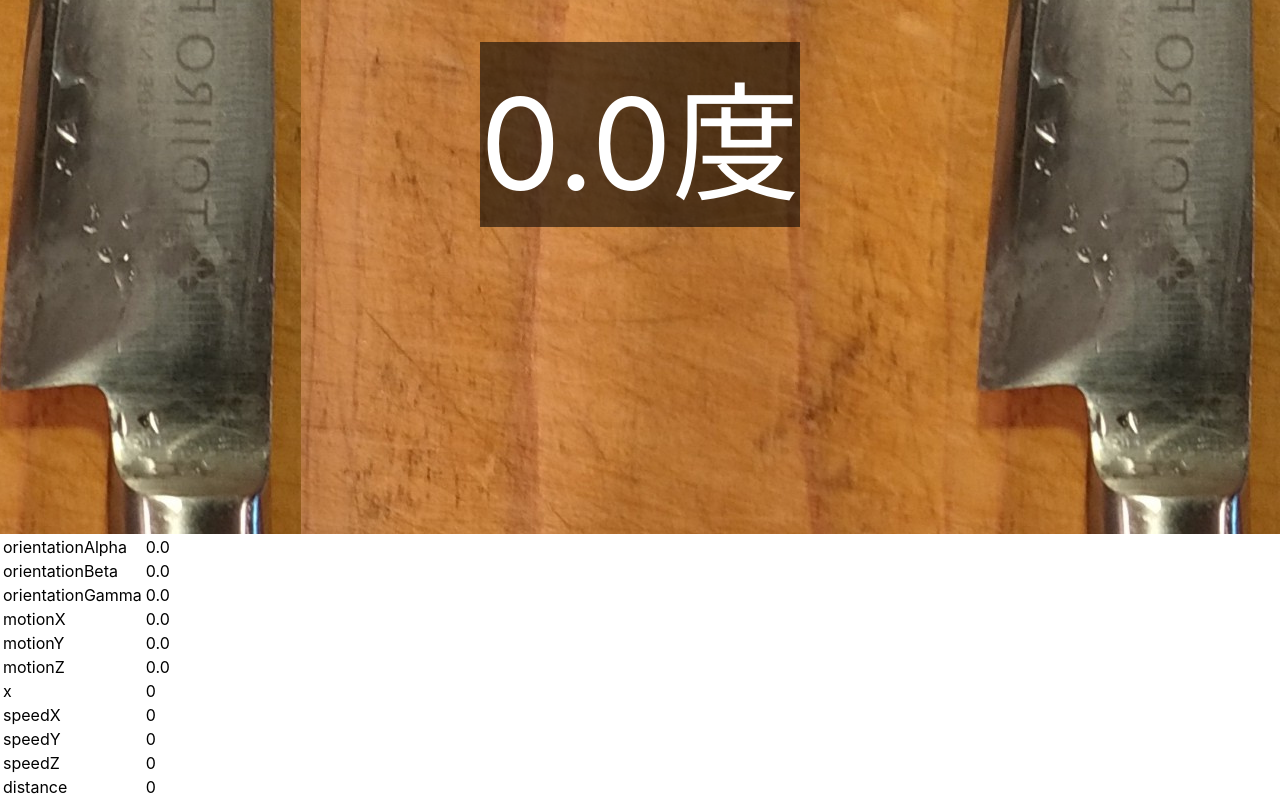
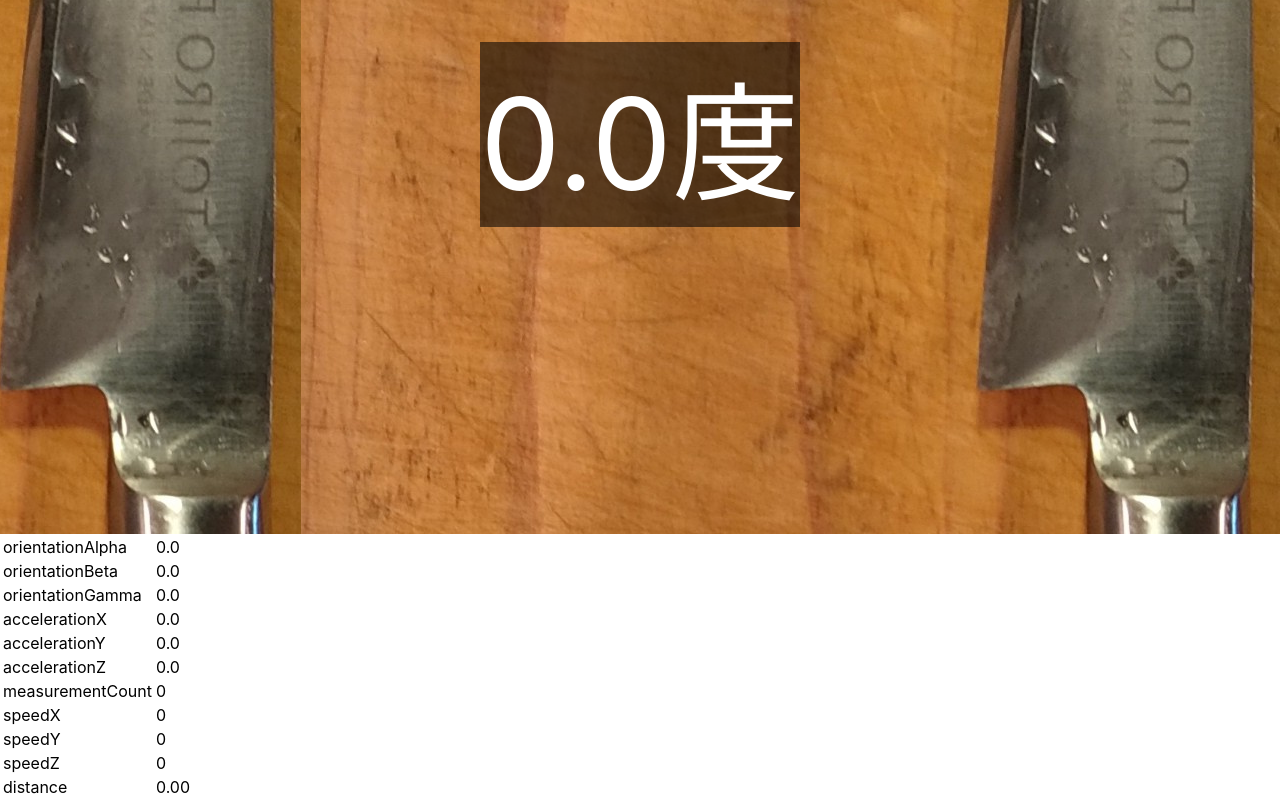
Before and after one commit to momosetkn/togi_check, a React (Create React App) app: page / in a window 1280 px wide. Shown: the part 266-1066 px from the top of the page. Built offline with nearby package versions, Linux system fonts and the light colour scheme.

Commit message:
Fix display value

```diff
--- a/src/App.tsx
+++ b/src/App.tsx
@@ -137,19 +137,19 @@ function App() {
           <td>{state.orientationGamma.toFixed(1)}</td>
         </tr>
         <tr>
-          <td>motionX</td>
+          <td>accelerationX</td>
           <td>{state.accelerationX.toFixed(1)}</td>
         </tr>
         <tr>
-          <td>motionY</td>
+          <td>accelerationY</td>
           <td>{state.accelerationY.toFixed(1)}</td>
         </tr>
         <tr>
-          <td>motionZ</td>
+          <td>accelerationZ</td>
           <td>{state.accelerationZ.toFixed(1)}</td>
         </tr>
         <tr>
-          <td>x</td>
+          <td>measurementCount</td>
           <td>{state.measurementCount}</td>
         </tr>
         <tr>
@@ -166,7 +166,7 @@ function App() {
         </tr>
         <tr>
           <td>distance</td>
-          <td>{state.distance/1_000}</td>
+          <td>{(state.distance/1_000_000).toFixed(2)}</td>
         </tr>
       </table>
     </StyledMain>
```
